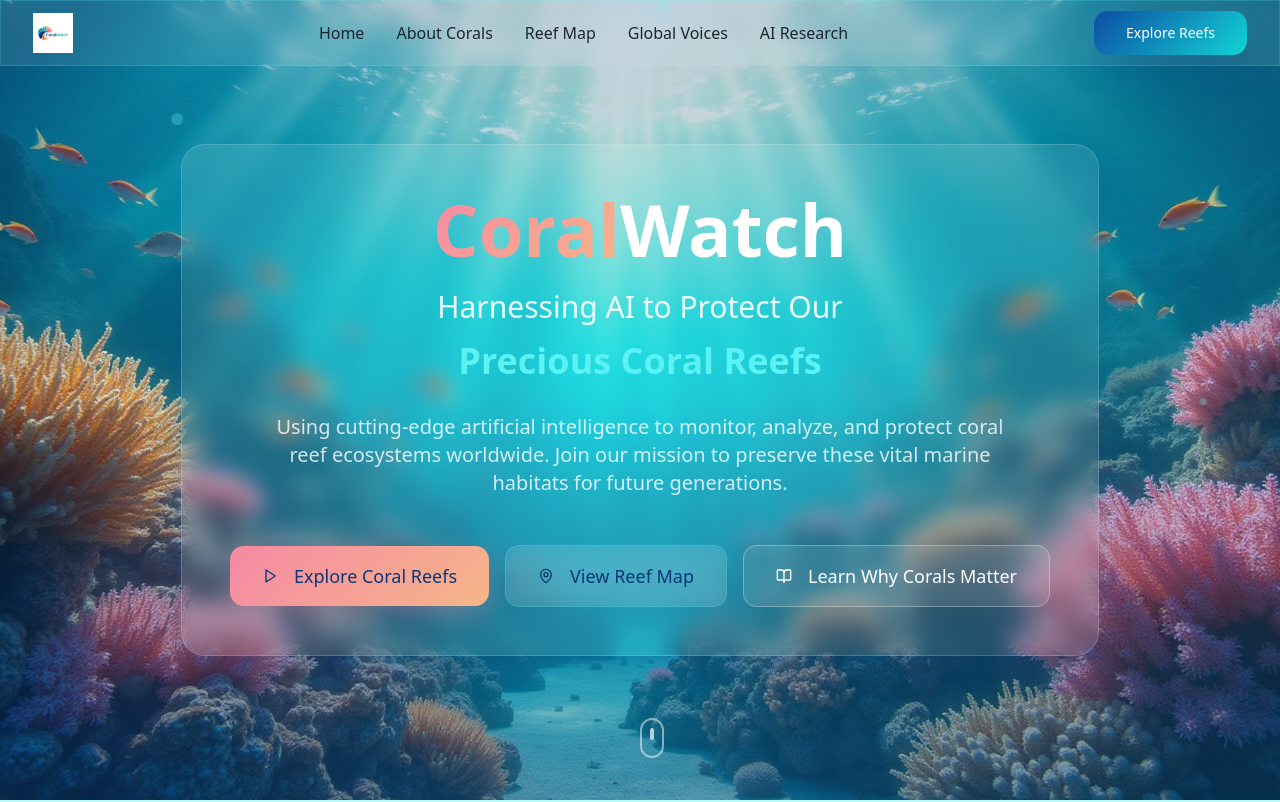
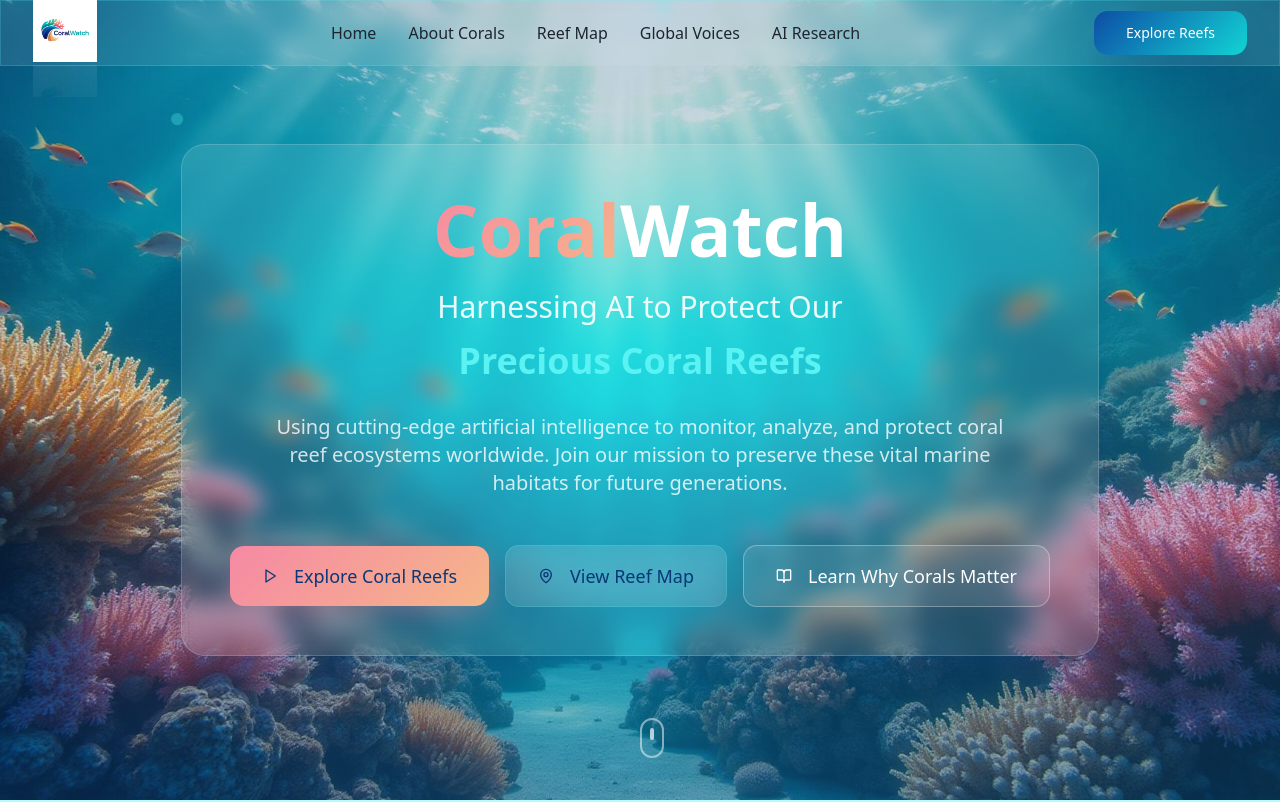
Before and after one commit to aryab08/coralwatch-ai-ocean-guardians, a React (Vite) app: page / in a window 1280 px wide. Shown: the top 802 px of the page. Built offline with nearby package versions, Linux system fonts and the light colour scheme.

Commit message:
Refactor: Adjust logo size
Increase the size of the CoralWatch logo to make it more prominent.

```diff
--- a/src/components/Header.tsx
+++ b/src/components/Header.tsx
@@ -17,13 +17,27 @@ const Header = () => {
     <header className="fixed top-0 left-0 right-0 z-50 glass-ocean border-b border-accent/20">
       <nav className="container mx-auto px-4 sm:px-6 lg:px-8">
         <div className="flex justify-between items-center h-16">
-          {/* Logo */}
+          {/* Logo with Reflection Effect */}
           <div className="flex items-center space-x-3">
-            <img
-              src="/lovable-uploads/b0145202-4348-4c0d-b788-39ea583ccec6.png"
-              alt="CoralWatch Logo"
-              className="h-10 w-auto animate-float"
-            />
+            <div className="relative group">
+              <img
+                src="/lovable-uploads/b0145202-4348-4c0d-b788-39ea583ccec6.png"
+                alt="CoralWatch Logo"
+                className="h-16 w-auto animate-float transition-transform duration-300 group-hover:scale-105"
+              />
+              {/* Reflection Effect */}
+              <div className="absolute top-full left-0 w-full h-8 overflow-hidden opacity-30">
+                <img
+                  src="/lovable-uploads/b0145202-4348-4c0d-b788-39ea583ccec6.png"
+                  alt=""
+                  className="h-16 w-auto transform scale-y-[-1] translate-y-[-100%] animate-float"
+                  style={{
+                    maskImage: 'linear-gradient(to bottom, rgba(0,0,0,0.3) 0%, transparent 100%)',
+                    WebkitMaskImage: 'linear-gradient(to bottom, rgba(0,0,0,0.3) 0%, transparent 100%)'
+                  }}
+                />
+              </div>
+            </div>
           </div>
 
           {/* Desktop Navigation */}
```
